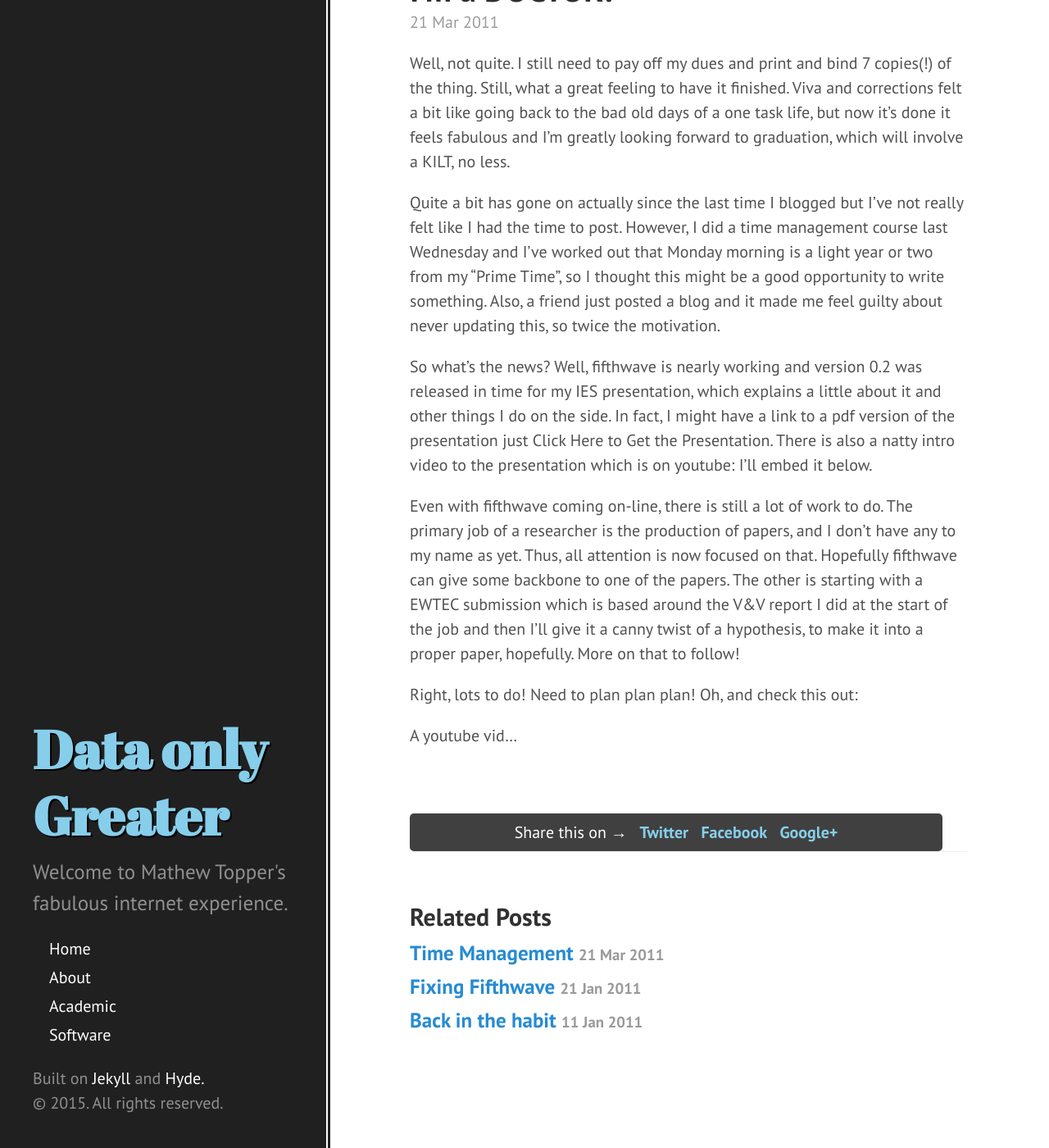
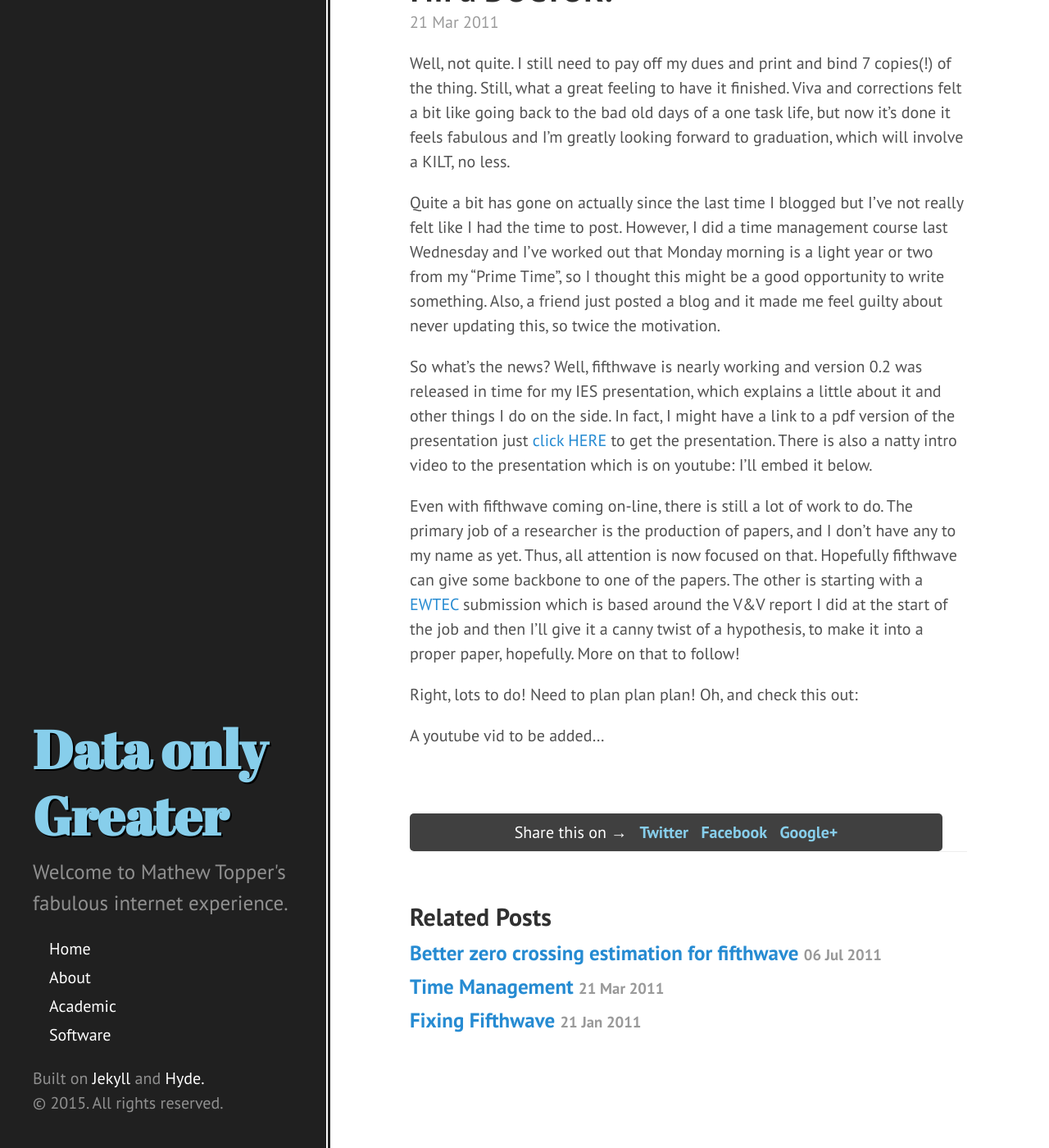
Before and after one commit to H0R5E/data-only-greater, a Jekyll site: the page built from _posts/2011-03-21-im-a-doctor.md, in a window 1280 px wide and 1400 px high, scrolled down 143 px. Shown: the whole window at 82% size. Built offline with Jekyll 4.4.1, drawn with Linux system fonts in a browser that asks for light colours; Markdown is read by kramdown in place of the engine named in the settings.

Commit message:
Added another post

```diff
--- a/_posts/2011-03-21-im-a-doctor.md
+++ b/_posts/2011-03-21-im-a-doctor.md
@@ -8,10 +8,10 @@ Well, not quite. I still need to pay off my dues and print and bind 7 copies(!)
 
 Quite a bit has gone on actually since the last time I blogged but I’ve not really felt like I had the time to post. However, I did a time management course last Wednesday and I’ve worked out that Monday morning is a light year or two from my “Prime Time”, so I thought this might be a good opportunity to write something. Also, a friend just posted a blog and it made me feel guilty about never updating this, so twice the motivation.
 
-So what’s the news? Well, fifthwave is nearly working and version 0.2 was released in time for my IES presentation, which explains a little about it and other things I do on the side. In fact, I might have a link to a pdf version of the presentation just Click Here to Get the Presentation. There is also a natty intro video to the presentation which is on youtube: I’ll embed it below.
+So what’s the news? Well, fifthwave is nearly working and version 0.2 was released in time for my IES presentation, which explains a little about it and other things I do on the side. In fact, I might have a link to a pdf version of the presentation just [click HERE]({{ site.baseurl }}assets/pdfs/IES_Sem_Feb_2011.pdf) to get the presentation. There is also a natty intro video to the presentation which is on youtube: I’ll embed it below.
 
-Even with fifthwave coming on-line, there is still a lot of work to do. The primary job of a researcher is the production of papers, and I don’t have any to my name as yet. Thus, all attention is now focused on that. Hopefully fifthwave can give some backbone to one of the papers. The other is starting with a EWTEC submission which is based around the V&V report I did at the start of the job and then I’ll give it a canny twist of a hypothesis, to make it into a proper paper, hopefully. More on that to follow!
+Even with fifthwave coming on-line, there is still a lot of work to do. The primary job of a researcher is the production of papers, and I don’t have any to my name as yet. Thus, all attention is now focused on that. Hopefully fifthwave can give some backbone to one of the papers. The other is starting with a [EWTEC](http://www.ewtec.org/) submission which is based around the V&V report I did at the start of the job and then I’ll give it a canny twist of a hypothesis, to make it into a proper paper, hopefully. More on that to follow!
 
 Right, lots to do! Need to plan plan plan! Oh, and check this out:
 
-A youtube vid...
+A youtube vid to be added...
```
Also changed, not shown: _posts/2011-01-11-back-in-the-habit.md (+1 -1 lines), _posts/2011-07-06-better-zero-crossing-fifthwave.md (added, +66 -0 lines), about.md (+8 -0 lines), assets/images/spline1_500x375.png (added), assets/images/spline2_500x375.png (added), assets/images/spline3_500x375.png (added), assets/images/supergen_front_600x450.png (renamed from assets/supergen_front_600x450.png).
